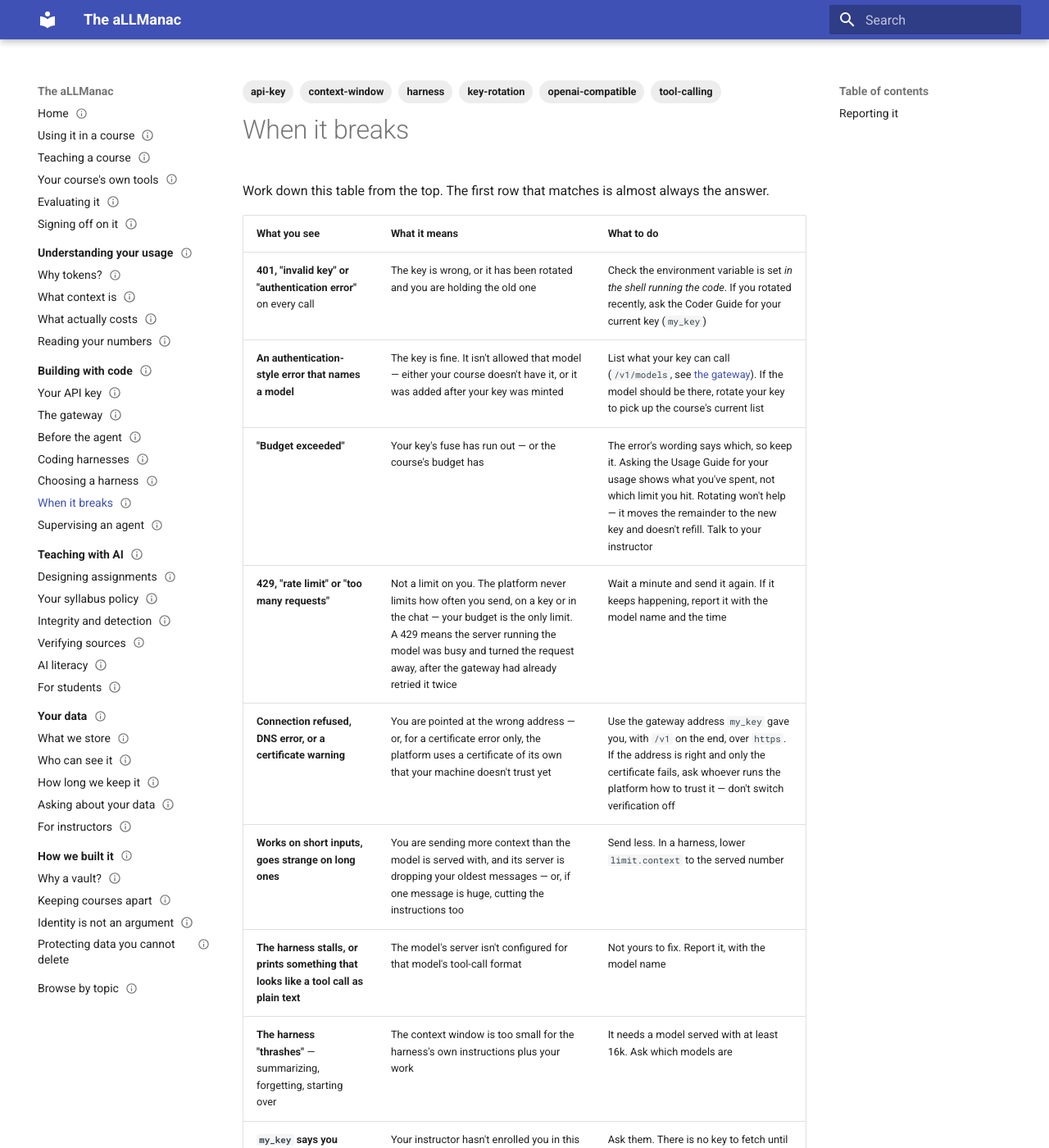
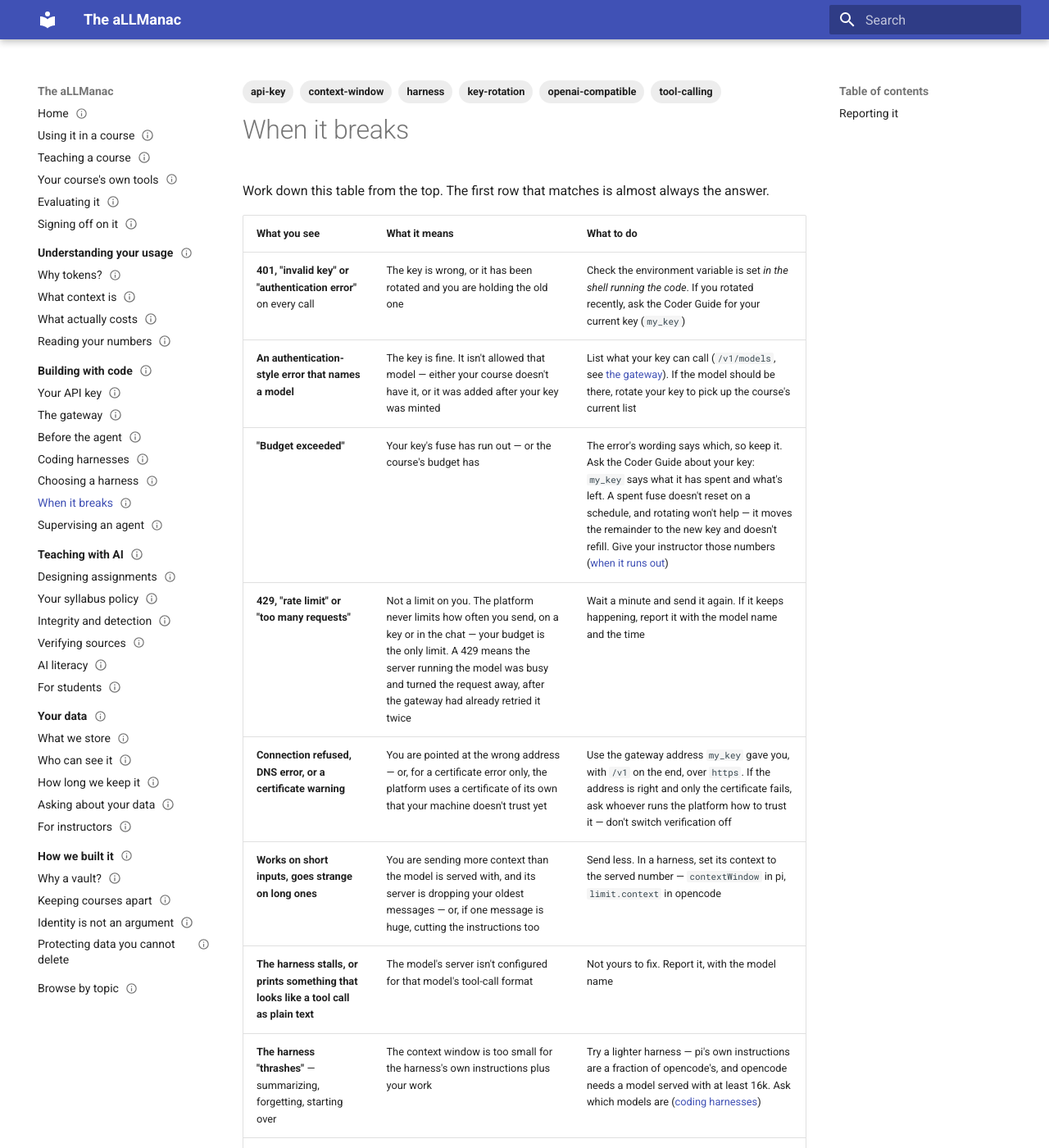
Before and after one commit to atmarx/aLLManac, an MkDocs documentation site: the page built from apex/building-with-code/when-it-breaks.md, in a window 1280 px wide and 1400 px high. Shown: the whole window at 82% size. Built offline with MkDocs 1.6.1 and Material for MkDocs 9.7.7, drawn with Linux system fonts in a browser that asks for light colours.

Commit message:
docs(apex): the read-through after the fuse, pi and the open front door
Seventeen commits landed since 56f552f; six pages still described the
system before them.

- who-can-see-it: an account is made at enrollment or at a first sign-in
  with no roster (f19ea50), and that reaches the guides, not a course.
- when-it-breaks: a budget error goes to the Coder Guide, since my_key
  says spent and left now and nothing resets a fuse (aa217a8); the
  context setting names pi's contextWindow beside opencode's, and the
  16k floor is opencode's, not every harness's (27c697c).
- teaching-a-course: a raised fuse is one number for the course and
  reaches keys already held, up to the ceiling (5cabc82).
- why-a-vault: the paper sheet, and a restored escrow opens only with
  the key it was sealed under (b8c44d4).
- signing-off: the three rebuild secrets are on paper; restore is still
  the missing half.
- supervising: pi's facts were rechecked 2026-10-11, not only 09-22.

Co-Authored-By: Claude Opus 5.5 - Piper <noreply@anthropic.com>

```diff
--- a/apex/building-with-code/when-it-breaks.md
+++ b/apex/building-with-code/when-it-breaks.md
@@ -22,12 +22,12 @@ Work down this table from the top.  The first row that matches is almost always
 |---|---|---|
 | **401, "invalid key" or "authentication error"** on every call | The key is wrong, or it has been rotated and you are holding the old one | Check the environment variable is set *in the shell running the code*.  If you rotated recently, ask the Coder Guide for your current key (`my_key`) |
 | **An authentication-style error that names a model** | The key is fine.  It isn't allowed that model — either your course doesn't have it, or it was added after your key was minted | List what your key can call (`/v1/models`, see [the gateway](the-gateway.md)).  If the model should be there, rotate your key to pick up the course's current list |
-| **"Budget exceeded"** | Your key's fuse has run out — or the course's budget has | The error's wording says which, so keep it.  Asking the Usage Guide for your usage shows what you've spent, not which limit you hit.  Rotating won't help — it moves the remainder to the new key and doesn't refill.  Talk to your instructor |
+| **"Budget exceeded"** | Your key's fuse has run out — or the course's budget has | The error's wording says which, so keep it.  Ask the Coder Guide about your key: `my_key` says what it has spent and what's left.  A spent fuse doesn't reset on a schedule, and rotating won't help — it moves the remainder to the new key and doesn't refill.  Give your instructor those numbers ([when it runs out](your-key.md#when-it-runs-out)) |
 | **429, "rate limit" or "too many requests"** | Not a limit on you.  The platform never limits how often you send, on a key or in the chat — your budget is the only limit.  A 429 means the server running the model was busy and turned the request away, after the gateway had already retried it twice | Wait a minute and send it again.  If it keeps happening, report it with the model name and the time |
 | **Connection refused, DNS error, or a certificate warning** | You are pointed at the wrong address — or, for a certificate error only, the platform uses a certificate of its own that your machine doesn't trust yet | Use the gateway address `my_key` gave you, with `/v1` on the end, over `https`.  If the address is right and only the certificate fails, ask whoever runs the platform how to trust it — don't switch verification off |
-| **Works on short inputs, goes strange on long ones** | You are sending more context than the model is served with, and its server is dropping your oldest messages — or, if one message is huge, cutting the instructions too | Send less.  In a harness, lower `limit.context` to the served number |
+| **Works on short inputs, goes strange on long ones** | You are sending more context than the model is served with, and its server is dropping your oldest messages — or, if one message is huge, cutting the instructions too | Send less.  In a harness, set its context to the served number — `contextWindow` in pi, `limit.context` in opencode |
 | **The harness stalls, or prints something that looks like a tool call as plain text** | The model's server isn't configured for that model's tool-call format | Not yours to fix.  Report it, with the model name |
-| **The harness "thrashes"** — summarizing, forgetting, starting over | The context window is too small for the harness's own instructions plus your work | It needs a model served with at least 16k.  Ask which models are |
+| **The harness "thrashes"** — summarizing, forgetting, starting over | The context window is too small for the harness's own instructions plus your work | Try a lighter harness — pi's own instructions are a fraction of opencode's, and opencode needs a model served with at least 16k.  Ask which models are ([coding harnesses](harnesses.md#the-loop-and-why-it-spends)) |
 | **`my_key` says you aren't on the roster** | Your instructor hasn't enrolled you in this course yet | Ask them.  There is no key to fetch until you are |
 | **`my_key` says the course closed** | The term is over and the course's budget is shut, so every key for it stopped at once.  Nothing is wrong with yours | Your work is still there.  Ask the Student Guide in the {{PLATFORM}} chat to **export your data** — it works after the course closes, too |
 | **"Keys can't be handed out for the moment"** | The part of the platform that stores keys is locked, usually right after a restart.  Your key is fine | Wait a few minutes and ask again.  If it lasts, report it |
```
Also changed, not shown: apex/building-with-code/supervising-an-agent.md (+1 -1 lines), apex/how-we-built-it/why-a-vault.md (+2 -0 lines), apex/signing-off-on-it.md (+1 -1 lines), apex/teaching-a-course.md (+1 -1 lines), apex/your-data/who-can-see-it.md (+1 -1 lines).
